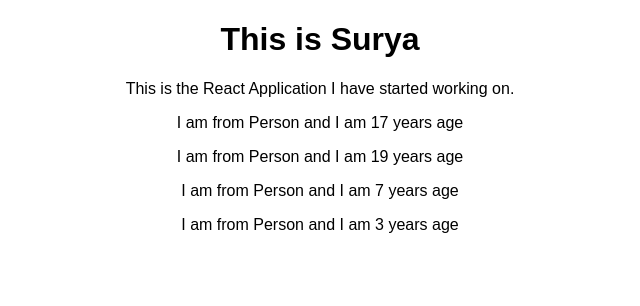
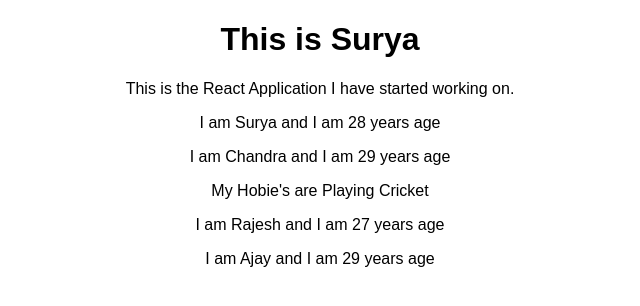
Before and after one commit to suryawebdev/react-complete-guide, a React (Create React App) app: page / in a window 1280 px wide. Shown: the top 306 px of the page, without its empty margins (320-960 px from the left). Built offline with nearby package versions, Linux system fonts and the light colour scheme.

Commit message:
Adding dynamic content to person.

```diff
--- a/src/App.js
+++ b/src/App.js
@@ -8,10 +8,10 @@
             <div className="App">
                 <h1>This is Surya</h1>
                 <p>This is the React Application I have started working on.</p>
-                <Person />
-                <Person />
-                <Person />
-                <Person />
+                <Person name="Surya" age="28"/>
+                <Person name="Chandra" age="29">My Hobie's are Playing Cricket</Person>
+                <Person name="Rajesh" age="27"/>
+                <Person name="Ajay" age="29"/>
             </div>
         );
         //return React.createElement('div', null, )
--- a/src/Person/Person.js
+++ b/src/Person/Person.js
@@ -1,7 +1,12 @@
 import React from 'react';
 
-const person = () => {
-    return <p>I am from Person and I am {Math.floor(Math.random()*20)} years age</p>
+const person = (props) => {
+    return (
+        <div>
+            <p>I am {props.name} and I am {props.age} years age</p>
+            <p>{props.children}</p>
+        </div>
+    )
 };
 
 export default person;
```
